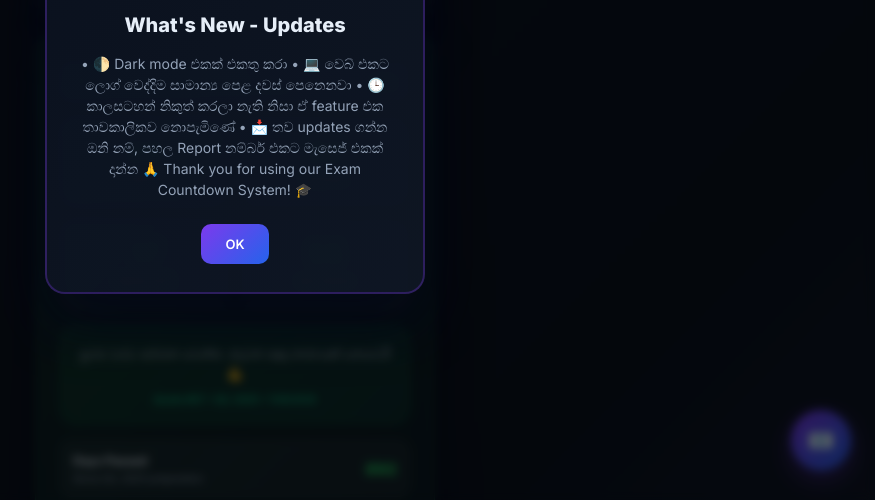
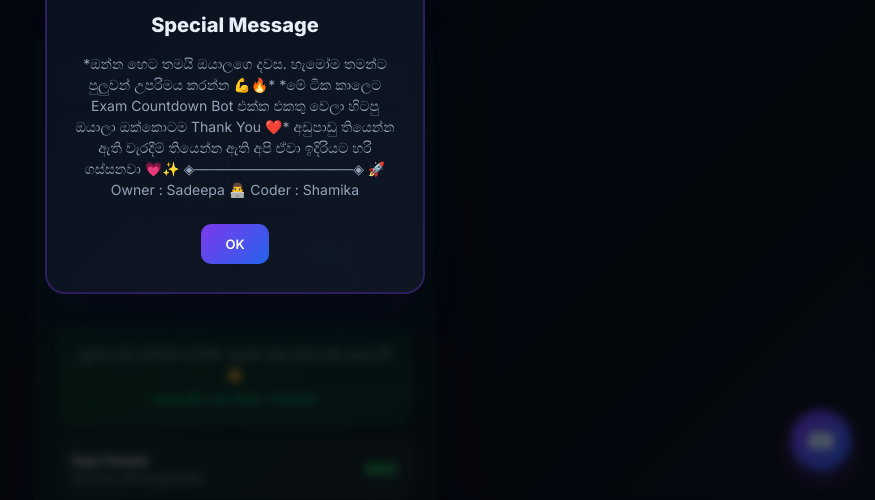
Before and after one commit to sadeepa0813/exam_count, a plain HTML site: page index.html in a window 1280 px wide. Both pictures are taken after a click on the button "View Details". Shown: the part 299-799 px from the top of the page, without its empty margins (405-1280 px from the left). Drawn offline with nearby package versions, Linux system fonts and the light colour scheme.

Commit message:
Update index.html

```diff
--- a/index.html
+++ b/index.html
@@ -2840,14 +2840,15 @@ function closeUpdateNotification() {
 
 function viewUpdateDetails() {
   closeUpdateNotification();
-  showAlert('🎉', 'What\'s New - Updates',
-    '• 🌓 Dark mode එකක් එකතු කරා\n\n' +
-    '• 💻 වෙබ් එකට ලොග් වෙද්දිම සාමාන්‍ය පෙළ දවස් පෙනෙනවා\n\n' +
-    '• 🕒 කාලසටහන් නිකුත් කරලා නැති නිසා ඒ feature එක තාවකාලිකව නොපැමිණේ\n\n' +
-    '• 📩 තව updates ගන්න ඔනි නම්, පහල Report නම්බර් එකට මැසෙජ් එකක් දාන්න\n\n' +
-    '🙏 Thank you for using our Exam Countdown System! 🎓'
+  showAlert('🎉', 'Special Message',
+    '*ඔන්න හෙට තමයි ඔයාලගෙ දවස. හැමෝම තමන්ට පුලුවන් උපරිමය කරන්න 💪🔥*\n\n' +
+    '*මේ ටික කාලෙට Exam Countdown Bot එක්ක එකතු වෙලා හිටපු ඔයාලා ඔක්කොටම Thank You ❤️*\n\n' +
+    'අඩුපාඩු තියෙන්න ඇති වැරදීම් තියෙන්න ඇති අපි ඒවා ඉදිරියට හරි ගස්සනවා 💗✨\n\n' +
+    '◈────────────────◈\n\n' +
+    '🚀 Owner : Sadeepa\n' +
+    '👨‍💻 Coder : Shamika'
   );
-    }
+                                                      }
 
 /* ---------- Initialization ---------- */
 function initializeApp() {
```
